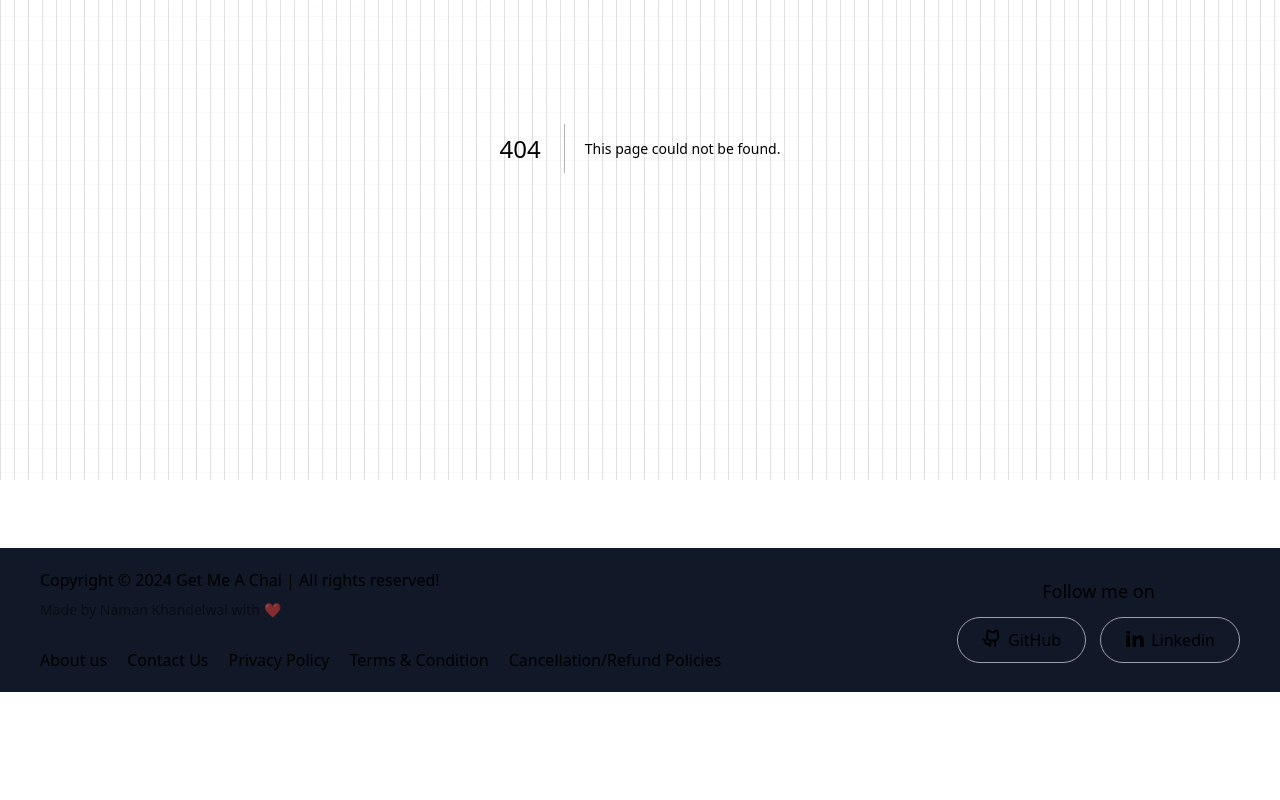
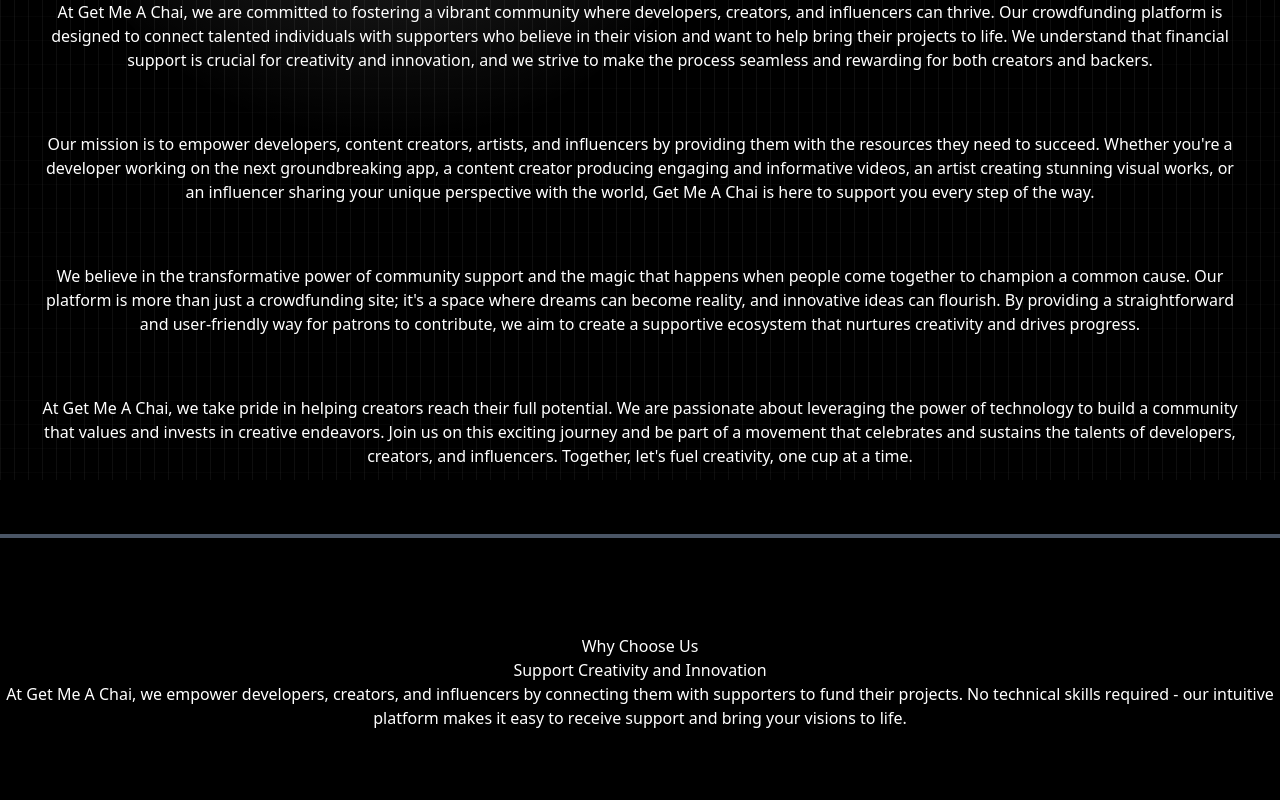
Before and after one commit to naitikatcoding/GetMeAChai, a Next.js app: page /about in a window 1280 px wide. Before the commit this address had no page. Shown: the part 320-1120 px from the top of the page. Before the commit the page ends 1012 px from the top, so only its background shows below. Built offline with nearby package versions, Linux system fonts and the light colour scheme.

Commit message:
Completed About us and contact route

```diff
--- /dev/null
+++ b/app/about/page.js
@@ -0,0 +1,72 @@
+import React from "react";
+
+const page = () => {
+  return (
+    <div>
+      <div className="text-center mx-9">
+        <p className="text-4xl font-extrabold py-16">About Us</p>
+        <div className="flex flex-col gap-15">
+          <p className="font-bold">
+            &quot;Fueling Creativity, One Cup at a Time&quot;
+          </p>
+          <p>
+            At Get Me A Chai, we are committed to fostering a vibrant community
+            where developers, creators, and influencers can thrive. Our
+            crowdfunding platform is designed to connect talented individuals
+            with supporters who believe in their vision and want to help bring
+            their projects to life. We understand that financial support is
+            crucial for creativity and innovation, and we strive to make the
+            process seamless and rewarding for both creators and backers.
+          </p>
+          <p>
+            Our mission is to empower developers, content creators, artists, and
+            influencers by providing them with the resources they need to
+            succeed. Whether you&apos;re a developer working on the next
+            groundbreaking app, a content creator producing engaging and
+            informative videos, an artist creating stunning visual works, or an
+            influencer sharing your unique perspective with the world, Get Me A
+            Chai is here to support you every step of the way.
+          </p>
+          <p>
+            We believe in the transformative power of community support and the
+            magic that happens when people come together to champion a common
+            cause. Our platform is more than just a crowdfunding site; it's a
+            space where dreams can become reality, and innovative ideas can
+            flourish. By providing a straightforward and user-friendly way for
+            patrons to contribute, we aim to create a supportive ecosystem that
+            nurtures creativity and drives progress.
+          </p>
+          <p>
+            At Get Me A Chai, we take pride in helping creators reach their full
+            potential. We are passionate about leveraging the power of
+            technology to build a community that values and invests in creative
+            endeavors. Join us on this exciting journey and be part of a
+            movement that celebrates and sustains the talents of developers,
+            creators, and influencers. Together, let&apos;s fuel creativity, one
+            cup at a time.
+          </p>
+        </div>
+      </div>
+
+      <div className="bg-gray-600 w-screen h-1 mt-16.5"></div>
+
+      <div className="text-center my-24">
+        <p>Why Choose Us</p>
+        <p>Support Creativity and Innovation</p>
+        <p>
+          At Get Me A Chai, we empower developers, creators, and influencers by
+          connecting them with supporters to fund their projects. No technical
+          skills required - our intuitive platform makes it easy to receive
+          support and bring your visions to life.
+        </p>
+        <ul>
+          <li></li>
+          <li></li>
+          <li></li>
+        </ul>
+      </div>
+    </div>
+  );
+};
+
+export default page;
--- /dev/null
+++ b/app/contact/page.js
@@ -0,0 +1,39 @@
+import React from "react";
+
+const page = () => {
+  return (
+    <div>
+      <div className="flex flex-col text-center justify-center my-20">
+        <span className="font-extrabold text-4xl mb-1">Contact Us</span>
+        <span className="font-bold text-2xl mb-20">
+          We&apos;d love to hear from you!
+        </span>
+        <span className="mb-8">
+          If you have any questions, feedback, or need support, feel free to
+          reach out to us:
+        </span>
+        <span>Email: support@getmeachai.com</span>
+        <span>Phone: +1-800-123-4567</span>
+        <span className="mb-8">
+          Address: 123 Creator Lane, Innovation City, CA 90210
+        </span>
+        <span className="mb-2">
+          Follow us on social media for the latest updates and news:
+        </span>
+        <div className="text-yellow-300 flex flex-col gap-5">
+          <a href="https://github.com/naitikatcoding" target="_blank">
+            Github
+          </a>
+          <a href="https://www.linkedin.com/in/naitikatwork/" target="_blank">
+            Linkedin
+          </a>
+          <a href="https://www.instagram.com/codedbynaitik/" target="_blank">
+            Instagram
+          </a>
+        </div>
+      </div>
+    </div>
+  );
+};
+
+export default page;
```
Also changed, not shown: app/policy/page.js (added), app/refund/page.js (added), app/terms/page.js (added).
